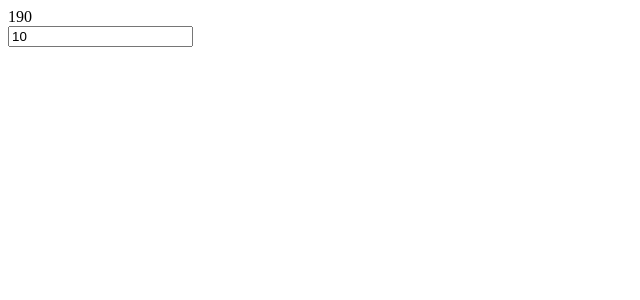
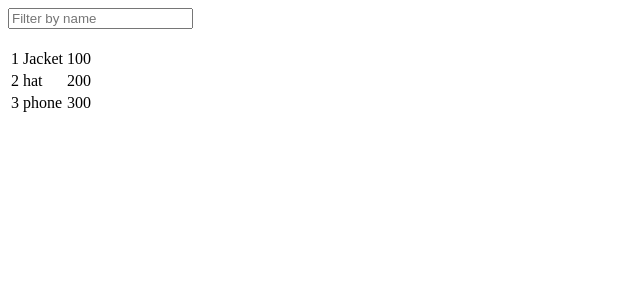
Before and after one commit to seeyassine/Angular-Learn, an Angular app: page / in a window 1280 px wide. Shown: the top 300 px of the page, without its empty margins (0-640 px from the left). Built offline with nearby package versions, Linux system fonts and the light colour scheme.

Commit message:
6-signale use case

```diff
--- a/src/app/app.component.html
+++ b/src/app/app.component.html
@@ -1,5 +1,16 @@
-<label>{{ totalPrice() }}</label>
+<div>
+    <input type="text" (input)="changeFilterName($event)" placeholder="Filter by name" />
+</div>
 
 <br>
 
-<input type="number" value="{{ quantity() }}" (change)="changeQuantity($event)" />
+<table>
+    @for (product of filteredProducts(); track $index) {
+        <tr>
+            <td>{{ product.id }}</td>
+            <td>{{ product.name }}</td>
+            <td>{{ product.price }}</td>
+        </tr>
+    }
+
+</table>
--- a/src/app/app.component.ts
+++ b/src/app/app.component.ts
@@ -11,14 +11,25 @@ import { RouterOutlet } from '@angular/router';
 export class AppComponent {
   title = 'Angular-learn';
 
-  price = 19;
+ products = signal([
+    { id: 1, name: 'Jacket', price: 100 },
+    { id: 2, name: 'hat', price: 200 },
+    { id: 3, name: 'phone', price: 300 }
+  ]);
 
-  quantity = signal(10);
+  filterName = signal('');
 
-  totalPrice = computed(() => this.price * this.quantity());
+  filteredProducts = computed(() => {
+    return this.products().filter(
+      product => product.name
+      .toLocaleLowerCase().
+      includes(this.filterName().toLocaleLowerCase()));
+  });
 
-  changeQuantity(event: Event) {
-    this.quantity.set((event.target as HTMLInputElement).valueAsNumber);
+  changeFilterName(event: Event) {
+    let newFilterName = (event.target as HTMLInputElement).value;
+    this.filterName.set(newFilterName);
   }
 
+
 }
```
